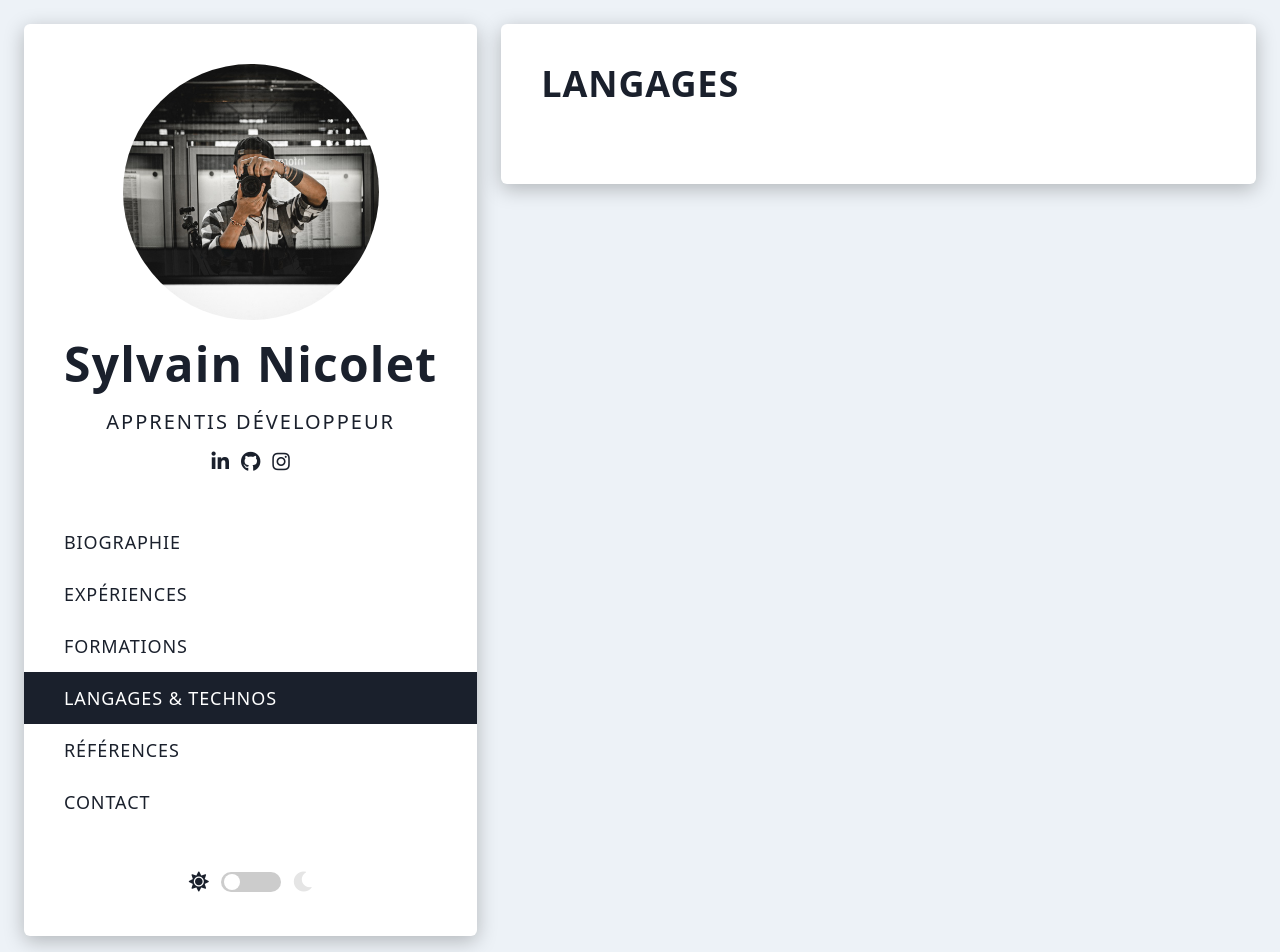
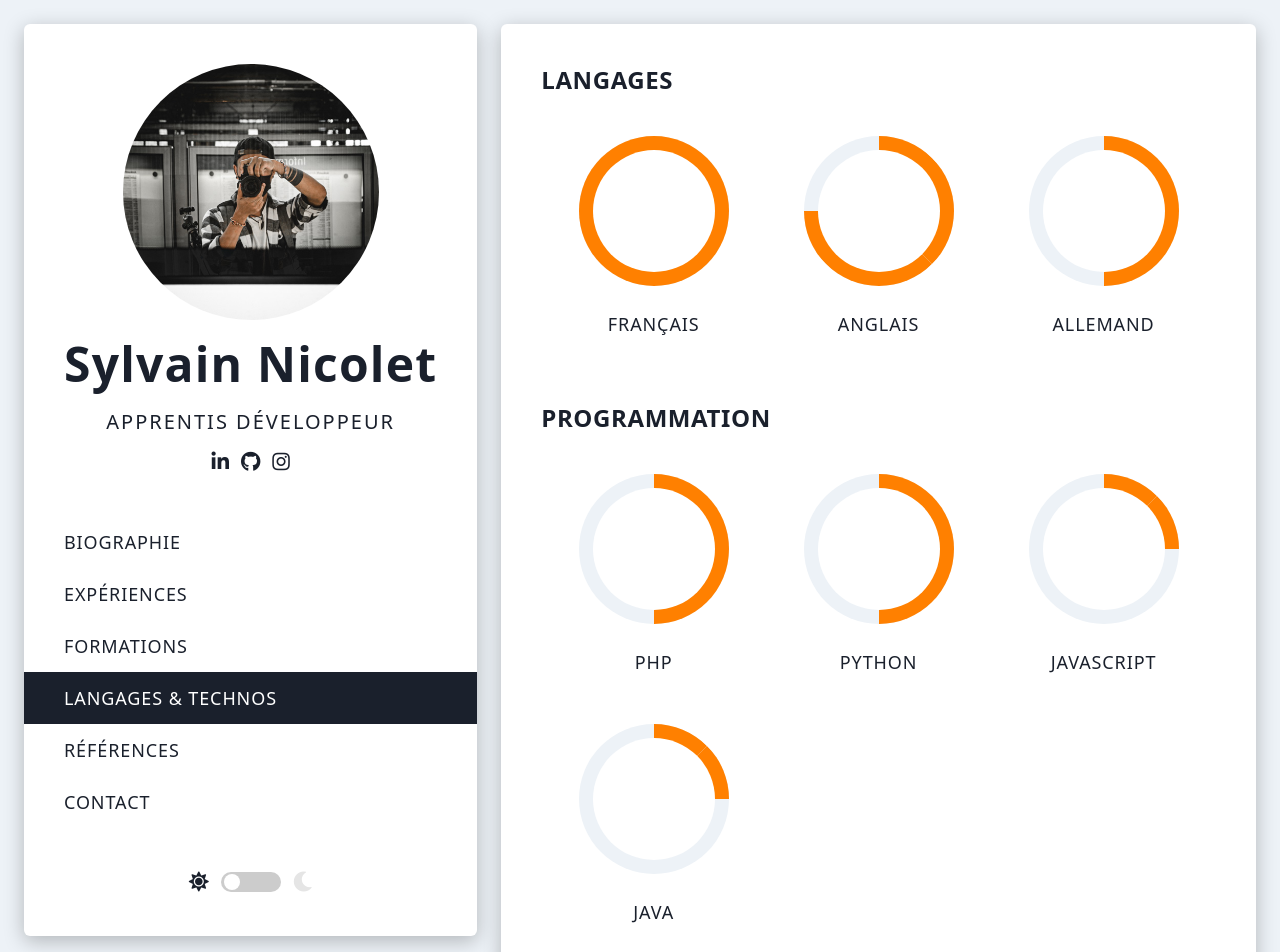
Before and after one commit to sylvainnicolet/cv-app, a Nuxt app: page /languages in a window 1280 px wide. Shown: the top 952 px of the page. Built offline with nearby package versions, Linux system fonts and the light colour scheme.

Commit message:
🎨 Implement Language Section

```diff
--- /dev/null
+++ b/components/circleBar.vue
@@ -0,0 +1,135 @@
+<script lang="ts">
+import {defineComponent} from "vue";
+export default defineComponent({
+  props: {
+    title: String,
+    percent: String
+  },
+  computed: {
+    percentClass() {
+      let classPercent: String = "percent_"
+      if (this.percent === "180") {
+        classPercent = classPercent + "180"
+      }
+      else if (this.percent === "135") {
+        classPercent = classPercent + "135"
+      }
+      else if (this.percent === "90") {
+        classPercent = classPercent + "90"
+      }
+      else if (this.percent === "45") {
+        classPercent = classPercent + "45"
+      }
+      return classPercent
+    }
+  }
+})
+</script>
+
+<template>
+  <div class="flex flex-col items-center space-y-6" :class="percentClass">
+    <div class="circle-wrap">
+      <div class="circle">
+        <div class="mask full">
+          <div class="fill"></div>
+        </div>
+        <div class="mask half">
+          <div class="fill"></div>
+        </div>
+        <div class="inside-circle"></div>
+      </div>
+    </div>
+    <h3>{{ title }}</h3>
+  </div>
+</template>
+<style lang="scss" scoped>
+
+  .circle-wrap {
+    width: 150px;
+    height: 150px;
+    @apply bg-lt_bg;
+    @apply rounded-full;
+  }
+
+  .circle-wrap .circle .mask,
+  .circle-wrap .circle .fill {
+    width: 150px;
+    height: 150px;
+    @apply absolute;
+    @apply rounded-full;
+  }
+
+  .circle-wrap .circle .mask {
+    clip: rect(0px, 150px, 150px, 75px);
+  }
+
+  .circle-wrap .inside-circle {
+    width: 122px;
+    height: 122px;
+    @apply rounded-full;
+    @apply bg-lt_card_bg;
+    margin-top: 14px;
+    margin-left: 14px;
+    @apply absolute;
+    z-index: 100;
+  }
+
+  /* color animation */
+
+  /* 3rd progress bar */
+  .mask .fill {
+    clip: rect(0px, 75px, 150px, 0px);
+    @apply bg-accent;
+  }
+
+  .mask.full,
+  .circle .fill {
+    animation: fill ease-in-out 1s;
+  }
+
+  .percent_180 {
+    .mask.full,
+    .circle .fill {
+      transform: rotate(180deg);
+    }
+  }
+
+  .percent_135 {
+    .mask.full,
+    .circle .fill {
+      transform: rotate(135deg);
+    }
+  }
+
+  .percent_90 {
+    .mask.full,
+    .circle .fill {
+      transform: rotate(90deg);
+    }
+  }
+
+  .percent_45 {
+    .mask.full,
+    .circle .fill {
+      transform: rotate(45deg);
+    }
+  }
+
+
+
+  h3 {
+    @apply text-lg font-medium uppercase tracking-wider;
+  }
+
+  /* Dark */
+  .dark {
+
+    .circle-wrap {
+      @apply bg-dt_bg;
+
+      .inside-circle {
+        @apply bg-dt_card_bg;
+      }
+    }
+  }
+</style>
--- a/pages/languages.vue
+++ b/pages/languages.vue
@@ -1,5 +1,105 @@
 <template>
   <div class="card card--section">
-    <h1 class="h1--section">Langages</h1>
+    <h2 class="h2--section">Langages</h2>
+    <div class="grid--custom">
+      <div class="grid__item" v-for="item in languages" :key="item.id">
+        <circle-bar
+            :title="item.title"
+            :percent="item.percent"
+        />
+      </div>
+    </div>
+    <h2 class="h2--section">Programmation</h2>
+    <div class="grid--custom">
+      <div class="grid__item" v-for="item in technos" :key="item.id">
+        <circle-bar
+            :title="item.title"
+            :percent="item.percent"
+        />
+      </div>
+    </div>
+    <h2 class="h2--section">Frameworks</h2>
+    <div class="grid--custom">
+      <div class="grid__item" v-for="item in frameworks" :key="item.id">
+        <circle-bar
+            :title="item.title"
+            :percent="item.percent"
+        />
+      </div>
+    </div>
   </div>
 </template>
+
+<style lang="scss" scoped>
+  .grid--custom {
+    @apply grid grid-cols-1 sm:grid-cols-2 md:grid-cols-3 lg:grid-cols-2 xl:grid-cols-3 2xl:grid-cols-4 mb-10
+  }
+
+  .grid__item {
+    @apply flex justify-center py-6;
+  }
+</style>
+
+<script lang="ts">
+import {defineComponent} from "vue";
+export default defineComponent({
+  data() {
+    return {
+      languages: [
+        {
+          title: 'Français',
+          percent: "180",
+        },
+        {
+          title: 'Anglais',
+          percent: "135",
+        },
+        {
+          title: 'Allemand',
+          percent: "90",
+        },
+      ],
+      technos: [
+        {
+          title: 'PHP',
+          percent: "90",
+        },
+        {
+          title: 'Python',
+          percent: "90",
+        },
+        {
+          title: 'Javascript',
+          percent: "45",
+        },
+        {
+          title: 'Java',
+          percent: "45",
+        },
+      ],
+      frameworks: [
+        {
+          title: 'TailwindCSS',
+          percent: "180",
+        },
+        {
+          title: 'Vue.js',
+          percent: "135",
+        },
+        {
+          title: 'Symfony',
+          percent: "135",
+        },
+        {
+          title: 'Django',
+          percent: "90",
+        },
+        {
+          title: 'Nuxt.js',
+          percent: "90",
+        },
+      ]
+    }
+  },
+})
+</script>
```
